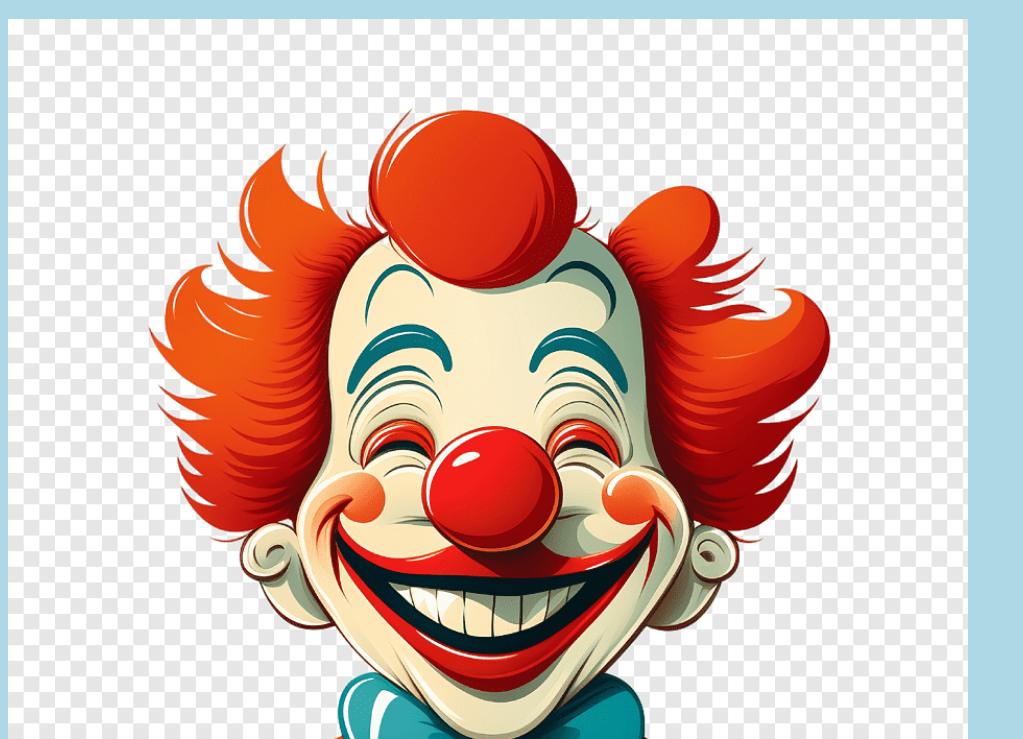
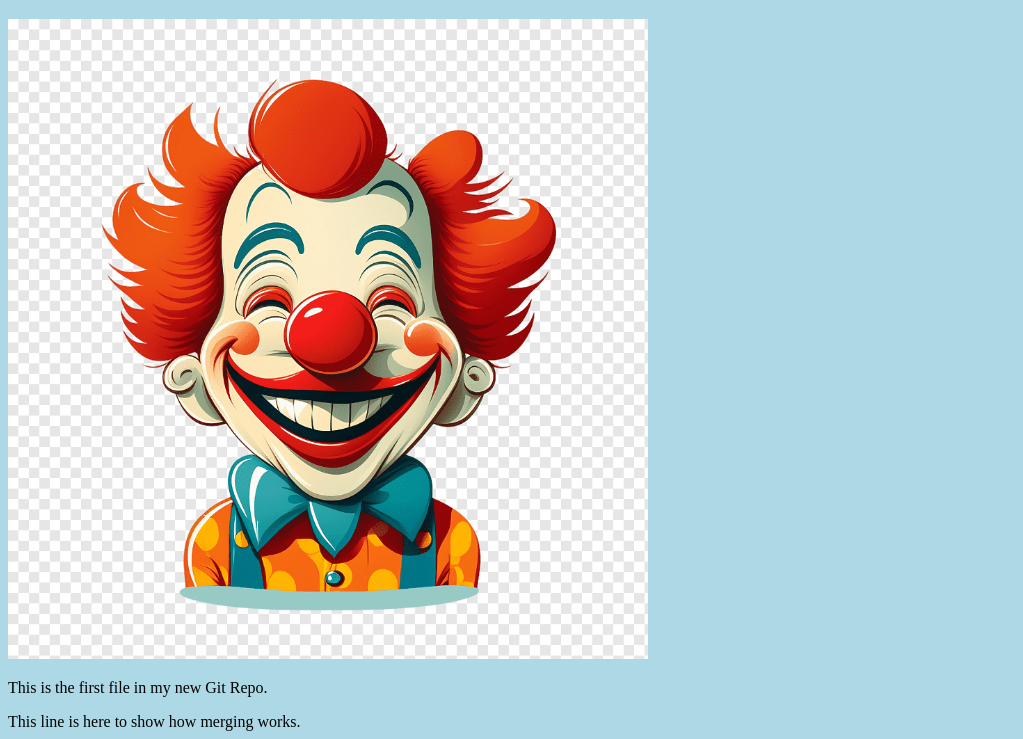
Before and after one commit to actonaa/actonaa.github.io, a plain HTML site: page index.html in a window 1280 px wide. Shown: the part 61-800 px from the top of the page, without its empty margins (0-1023 px from the left). Drawn offline with Linux system fonts and the light colour scheme.

Commit message:
Updated index.html. Resized image

```diff
--- a/index.html
+++ b/index.html
@@ -8,7 +8,7 @@
 </head>
 <body>
     <h1>Hello World!</h1>
-    <div><img src="clown.png" alt="clown" width="960" height="960"></div>
+    <div><img src="clown.png" alt="clown" style="width: 100%; max-width: 640px;"></div>
     <p>This is the first file in my new Git Repo.</p>
     <p>This line is here to show how merging works.</p>
     <div><img src="badut.webp" alt="badut" style="width: 100%; max-width: 640px;"></div>
```
